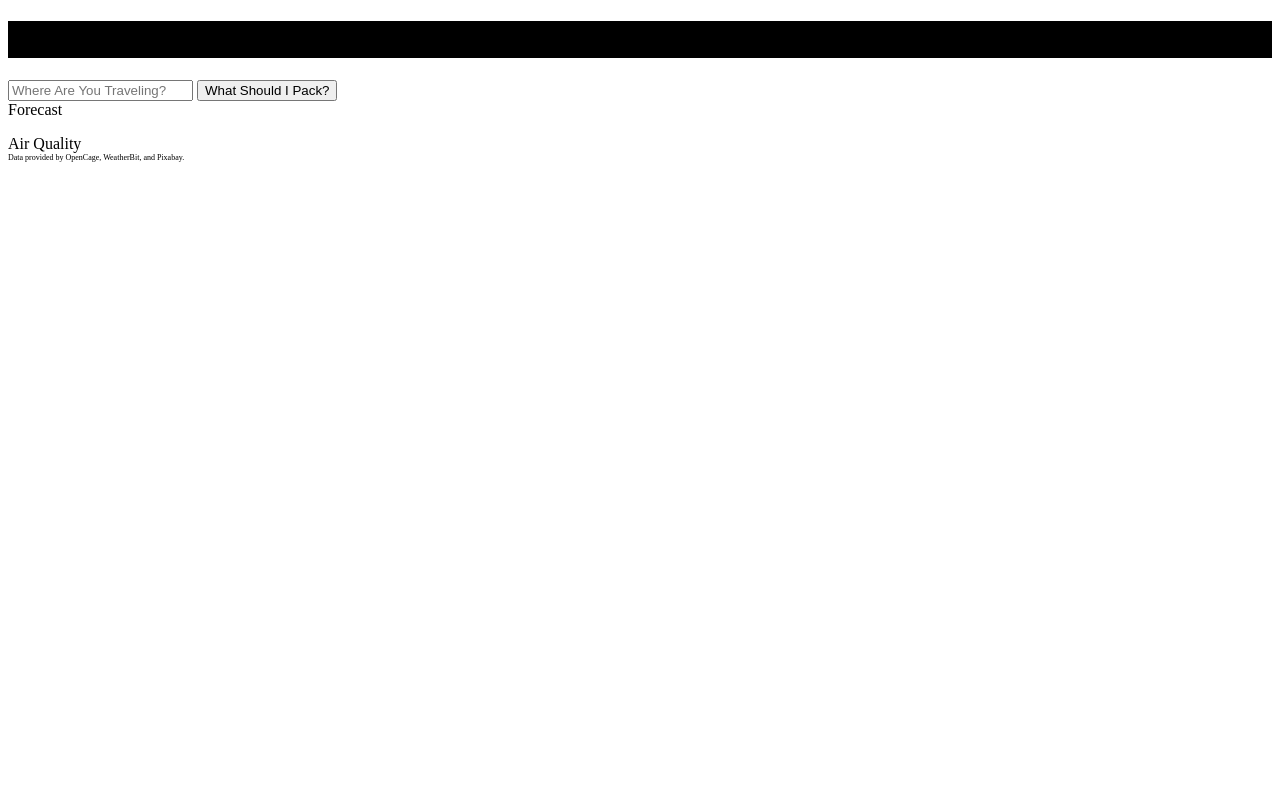
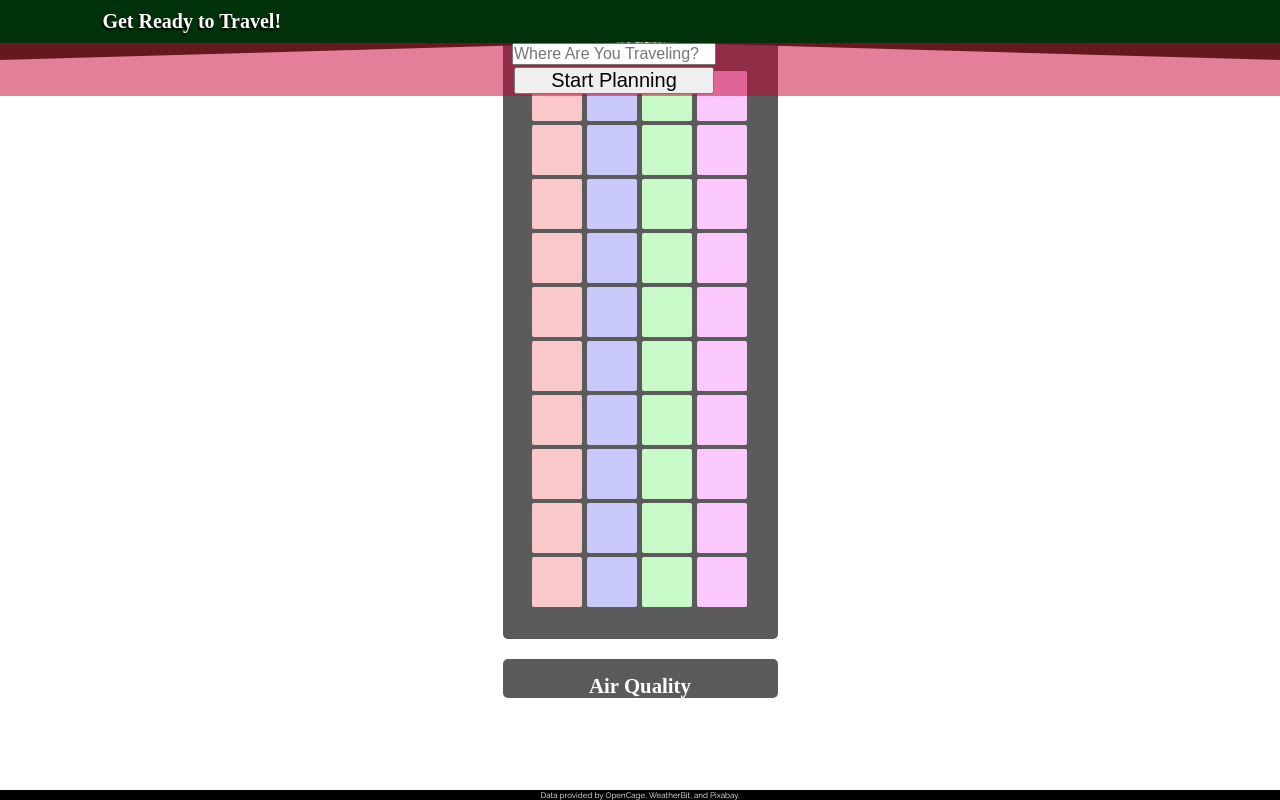
Before and after one commit to nmonsma/Capstone, a website built with webpack: page src/client/views/index.html in a window 1280 px wide. Built offline with nearby package versions, Linux system fonts and the light colour scheme; a web font is replaced by a local one.

Commit message:
design: tinkering with the layout

```diff
--- a/src/client/styles/styles.scss
+++ b/src/client/styles/styles.scss
@@ -1,11 +1,133 @@
-h1 {
-    background-color: black;
+:root {
+    --box: 50px;
+    --header-color: rgba(0,50,10,1);
 }
-footer {
-    font-size: 0.5em;
+
+@import url('https://fonts.googleapis.com/css2?family=Raleway&family=Reggae+One&display=swap');
+
+* {
+    margin: 0;
+    padding: 0;
 }
+
 body {
+    width: 100vw;
+    height: 100vh;
+    // overflow: hidden;
     background-size: cover;
     background-attachment: fixed;
     background-repeat: no-repeat;
+    font-family: 'Raleway', sans-serif;
 }
+
+header {
+    height: 40px;
+    width: 100vw;
+    position: fixed;
+    top: 0;
+    left: 0;
+    svg {
+        position: fixed;
+        top: 0;
+        left: 0;
+        fill: var(--header-color);
+        stroke-width: 0;
+        width: 100vw;
+        height: 60px;
+        z-index: -10;
+    }
+    h1 {
+        // background-color: black;
+        color: white;
+        font-size: 20px;
+        padding: 10px 10px 10px 8%;
+        font-family: 'Reggae One', serif;
+        text-shadow: -1px 2px 2px black;
+    }
+}
+
+#input {
+    background-color: rgba(200,0,50,0.5);
+    padding-left: 40%;
+    display: flex;
+    flex-direction: column;
+    input {
+        font-size: 16px;
+        width: 200px;
+    }
+    button {
+        margin: 2px;
+        font-size: 20px;
+        width: 200px;
+    }
+
+}
+
+
+
+#output {
+    display: flex;
+    flex-direction: column;
+    align-items: center;
+    .card {
+        margin: 10px;
+        width: 275px;
+        display: flex;
+        flex-direction: column;
+        align-items: center;
+        background-color: rgba(50,50,50,0.8);
+        border-radius: 5px;
+    }
+
+    .label {
+        text-align: center;
+        color: white;
+        font-family: 'Reggae One', serif;
+        font-weight: bold;
+        font-size: 1.3em;
+        padding-top: 15px;
+    }
+
+    .precipitation, .wind-speed, .high-temp, .low-temp {
+        height: var(--box);
+        width: var(--box);
+        margin: 2px;
+        border-radius: 2px;
+    }
+    .precipitation {
+        background-color: rgb(200,250,200);
+    }
+    .wind-speed {
+        background-color: rgb(250,200,250);
+    }
+    .high-temp {
+        background-color: rgb(250,200,200);
+    }
+    .low-temp {
+        background-color: rgb(200,200,250);
+    }
+
+    #forecast-grid {
+        margin: 20px;
+        height: calc(var(--box) * 11);
+        width: calc(var(--box) * 4.4);
+        display: flex;
+        flex-direction: column;
+        align-items: flex-start;
+        justify-content: flex-start;
+        flex-wrap: wrap;
+    }
+    #air-quality {
+
+    }
+}
+
+footer {
+    background-color: black;
+    color: white;
+    position: fixed;
+    width: 100vw;
+    bottom: 0;
+    font-size: 0.5em;
+    text-align: center;
+}
--- a/src/client/views/index.html
+++ b/src/client/views/index.html
@@ -1,27 +1,33 @@
 <!DOCTYPE html>
 <html lang="en">
     <head>
+        <title>Get Ready to Travel!</title>
+        <meta name="description" content="Interactive travel planning app" />
+        <meta name="keywords" content="travel, weather, planning, air quality, points of interest, packing"/>
+        <meta name="author" content="Nicholas Monsma" />
         <meta charset="utf-8">
-        <title>Example Title</title>
+        <meta content="width=device-width, initial-scale=1, maximum-scale=1" name="viewport">
     </head>
     <body>
         <header>
-            <h1>Title</h1>
+            <svg viewbox="0,0,100,100" preserveAspectRatio="none"><polygon points="0,0 100,0 100,40 0,100" /></svg>
+            <h1>Get Ready to Travel!</h1>
+            <section id="input">
+                <input type="text" id="city" placeholder="Where Are You Traveling?">
+                <button id="submit">Start Planning</button>
+                <svg viewbox="0,0,100,100" preserveAspectRatio="none"><polygon points="0,0 100,0 100,100 0,40" /></svg>
+            </section>
         </header>
         <main>
-            <section id="input">
-                <input type="text" id="city" placeholder="Where Are You Traveling?">
-                <button id="submit">What Should I Pack?</button>
-            </section>
             <section id="output">
-                <div id="forecast" class="card"></div>
+                <div id="forecast" class="card">
                     <div id="forecast-label" class="label">Forecast</div>
                     <div id="forecast-grid" class="data"></div>
+                </div>
                 <div id="air-quality" class="card">
                     <div id="aqi-label" class="label">Air Quality</div>
                     <div id="aqi" class="data"></div>
                 </div>
-                <div id="photo"></div>
             </section>
         </main>
         <footer>
```
Also changed, not shown: src/server/externalAPIs/aqi.js (added, +11 -0 lines), src/server/externalAPIs/image.js (added, +11 -0 lines), src/server/externalAPIs/weather.js (added, +11 -0 lines), src/server/server.js (+0 -12 lines).
